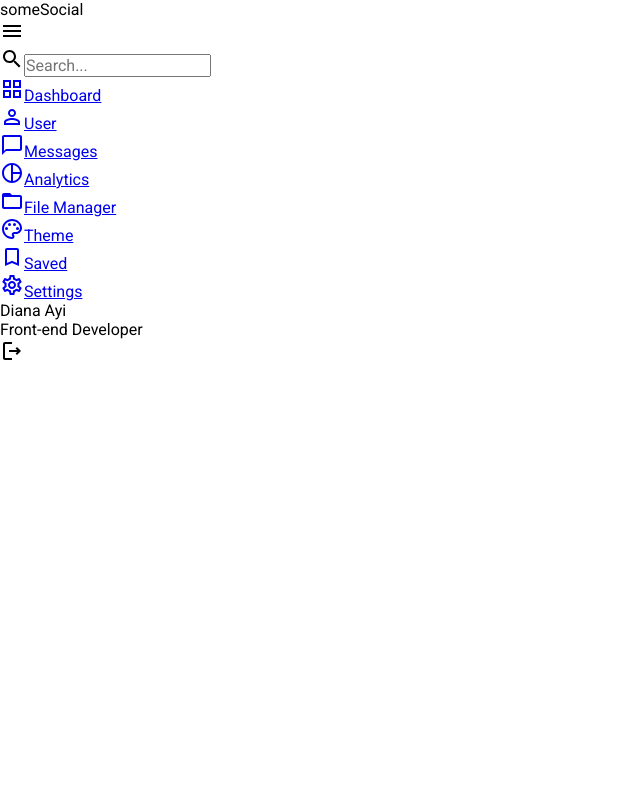
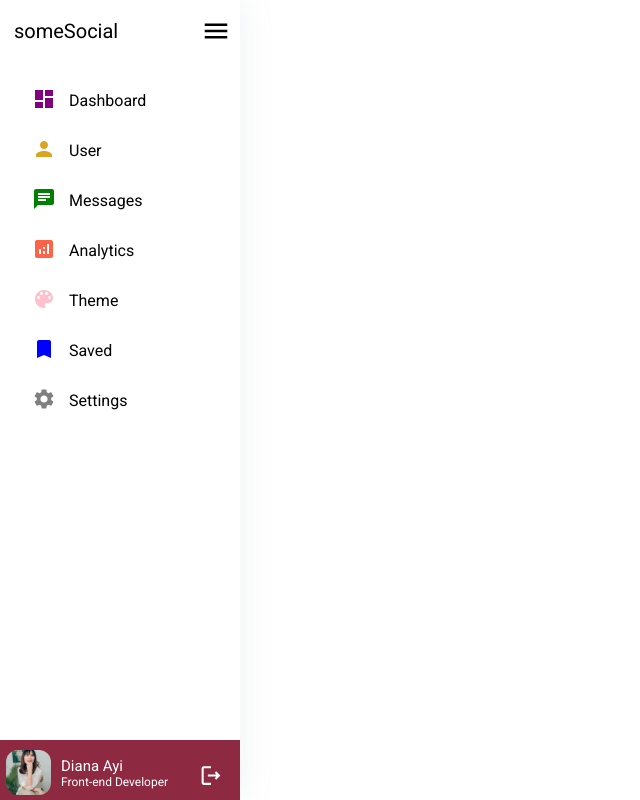
Before and after one commit to jpzambranoleon/jsx-template-prototype, a React (Create React App) app: page / in a window 1280 px wide. Shown: the whole page, without its empty margins (0-640 px from the left). Built offline with nearby package versions, Linux system fonts and the light colour scheme.

Commit message:
updated files

```diff
--- a/src/components/sidebar/Sidebar.jsx
+++ b/src/components/sidebar/Sidebar.jsx
@@ -1,13 +1,12 @@
 import MenuIcon from '@mui/icons-material/Menu';
-import GridViewIcon from '@mui/icons-material/GridView';
-import SearchIcon from '@mui/icons-material/Search';
-import PersonOutlineIcon from '@mui/icons-material/PersonOutline';
-import ChatBubbleOutlineIcon from '@mui/icons-material/ChatBubbleOutline';
-import PieChartOutlineIcon from '@mui/icons-material/PieChartOutline';
-import FolderOpenIcon from '@mui/icons-material/FolderOpen';
-import ColorLensOutlinedIcon from '@mui/icons-material/ColorLensOutlined';
-import BookmarkBorderIcon from '@mui/icons-material/BookmarkBorder';
-import SettingsOutlinedIcon from '@mui/icons-material/SettingsOutlined';
+import DashboardIcon from '@mui/icons-material/Dashboard';
+import PersonIcon from '@mui/icons-material/Person';
+import ChatIcon from '@mui/icons-material/Chat';
+import AnalyticsIcon from '@mui/icons-material/Analytics';
+import FolderIcon from '@mui/icons-material/Folder';
+import ColorLensIcon from '@mui/icons-material/ColorLens';
+import BookmarkIcon from '@mui/icons-material/Bookmark';
+import SettingsIcon from '@mui/icons-material/Settings';
 import LogoutOutlinedIcon from '@mui/icons-material/LogoutOutlined';
 import "./sidebar.css"
 
@@ -18,58 +17,48 @@ function Sidebar() {
                 <div className="logo">
                     <div className="logo-name">someSocial</div>
                 </div>
-                <MenuIcon />
+                <MenuIcon className="menu-icon"/>
             </div>
             <ul className="nav-list">
                 <li>
-                    <SearchIcon />
-                    <input type="text" placeholder="Search..." />
-                </li>
-                <li>
-                    <a href="#">
-                        <GridViewIcon />
+                    <a href="menu-item active">
+                        <i><DashboardIcon htmlColor="purple" /></i>
                         <span className="links-name">Dashboard</span>
                     </a>
                 </li>
                 <li>
                     <a href="#">
-                        <PersonOutlineIcon />
+                        <i><PersonIcon htmlColor="goldenrod"/></i>
                         <span className="links-name">User</span>
                     </a>
                 </li>
                 <li>
                     <a href="#">
-                        <ChatBubbleOutlineIcon />
+                        <i><ChatIcon htmlColor='green' /></i>
                         <span className="links-name">Messages</span>
                     </a>
                 </li>
                 <li>
                     <a href="#">
-                        <PieChartOutlineIcon />
+                        <i><AnalyticsIcon htmlColor='tomato'/></i>
                         <span className="links-name">Analytics</span>
                     </a>
                 </li>
                 <li>
                     <a href="#">
-                        <FolderOpenIcon />
-                        <span className="links-name">File Manager</span>
-                    </a>
-                </li>
-                <li>
-                    <a href="#">
-                        <ColorLensOutlinedIcon />
+                        <i><ColorLensIcon htmlColor='pink' /></i>
                         <span className="links-name">Theme</span>
                     </a>
                 </li>
                 <li>
                     <a href="#">
-                        <BookmarkBorderIcon />
+                        <i><BookmarkIcon htmlColor='blue'/></i>
                         <span className="links-name">Saved</span>
                     </a>
                 </li>
                 <li>
                     <a href="#">
-                        <SettingsOutlinedIcon />
+                        <i><SettingsIcon htmlColor='grey'/></i>
                         <span className="links-name">Settings</span>
                     </a>
                 </li>
@@ -77,13 +66,13 @@ function Sidebar() {
             <div className="profile-content">
                 <div className="profile">
                     <div className="profile-details">
-                        {/* <img src="/assets/person/diana.jpg" alt="" /> */}
+                        <img src="/assets/person/diana.jpg" alt="" />
                         <div className="name-job">
                             <div className="name">Diana Ayi</div>
                             <div className="job">Front-end Developer</div>
                         </div>
                     </div>
-                    <LogoutOutlinedIcon />
+                    <LogoutOutlinedIcon className="log-out"/>
                 </div>
             </div>
         </div>
--- a/src/components/sidebar/sidebar.css
+++ b/src/components/sidebar/sidebar.css
@@ -1,128 +1,122 @@
-@media (min-width: 768px) {
-    .navbar-vertical.navbar-expand-md.fixed-left {
-        left: 0;
-        border-width: 0 1px 0 0;
-    }
+.sidebar {
+    position: fixed;
+    top: 0;
+    left: 0;
+    height: 100%;
+    width: 240px;
+    background: white;
+    padding: 6px 14px;
+    box-shadow: 0 0 2rem 0 rgba(136,152,170,.15);
 }
 
-@media (min-width: 768px) {
-    .navbar-vertical.navbar-expand-md {
-        display: block;
-        position: fixed;
-        top: 0;
-        bottom: 0;
-        width: 100%;
-        max-width: 250px;
-        padding-left: 1.5rem;
-        padding-right: 1.5rem;
-        overflow-y: auto;
-    }
+.sidebar .logo-content .logo {
+    color: black;
+    display: flex;
+    height: 50px;
+    width: 100%;
+    align-items: center;
 }
 
-.navbar-vertical {
-    box-shadow: 0 0 2rem 0 rgba(136,152,170,.15)!important;
+.logo-content .logo .logo-name {
+    font-size: 20px;
+    font-weight: 400;
 }
 
-.bg-white {
-    background-color: #fff!important;
+.sidebar .menu-icon {
+    position: absolute;
+    color: black;
+    left: 90%;
+    top: 6px;
+    font-size: 20px;
+    height: 50px;
+    width: 30px;
+    text-align: center;
+    line-height: 50px;
+    transform: translate(-50%);
 }
 
-@media (min-width: 768px) {
-    .navbar-expand-md {
-        flex-flow: row nowrap;
-        justify-content: flex-start;
-    }
+.sidebar ul {
+    margin-top: 20px;
 }
 
-.navbar, .navbar .container, .navbar .container-fluid, .navbar .container-lg, .navbar .container-md, .navbar .container-sm, .navbar .container-xl {
-    display: flex;
-    flex-wrap: wrap;
-    align-items: center;
-    justify-content: space-between;
+.sidebar ul li {
+    position: relative;
+    height: 50px;
+    width: 100%;
+    margin: 0 5px;
+    list-style: none;
+    line-height: 50px;
 }
 
-.navbar {
-    position: relative;
-    padding: 1rem;
+.sidebar ul li a {
+    color: black;
+    display: flex;
+    align-items: center;
+    text-decoration: none;
+    transition: all 0.4s ease;
+    border-radius: 12px;
 }
 
-article, aside, figcaption, figure, footer, header, hgroup, main, nav, section {
-    display: block;
+.sidebar ul li a:hover {
+    background: hsl(252, 30%, 95%);
 }
 
-*, :after, :before {
-    box-sizing: border-box;
+.sidebar ul li  i {
+    height: 40px;
+    min-width: 50px;
+    border-radius: 12px;
+    line-height: 50px;
+    text-align: center;
 }
 
-@media (min-width: 768px) {
-    .navbar-vertical.navbar-expand-md>[class*=container] {
-        flex-direction: column;
-        align-items: stretch;
-        min-height: 100%;
-        padding-left: 0;
-        padding-right: 0;
-    }
+.sidebar .profile-content {
+    position: absolute;
+    color: #fff;
+    bottom: 0;
+    left: 0;
+    width: 100%;
 }
 
-.navbar, .navbar .container, .navbar .container-fluid, .navbar .container-lg, .navbar .container-md, .navbar .container-sm, .navbar .container-xl {
-    display: flex;
-    flex-wrap: wrap;
-    align-items: center;
-    justify-content: space-between;
+.sidebar .profile-content .profile {
+    position: relative;
+    padding: 10px 6px;
+    height: 60px;
+    background: #8d2a41;
 }
 
-.container, .container-fluid, .container-lg, .container-md, .container-sm, .container-xl {
-    width: 100%;
-    padding-right: 15px;
-    padding-left: 15px;
-    margin-right: auto;
-    margin-left: auto;
+.profile-content .profile .profile-details {
+    display: flex;
+    align-items: center;
 }
 
-.navbar-light .navbar-toggler {
-    color: rgba(0,0,0,.5);
-    border-color: transparent;
+.profile .profile-details img {
+    height: 45px;
+    width: 45px;
+    object-fit: cover;
+    border-radius: 12px;
 }
 
-@media (min-width: 768px) {
-    .navbar-expand-md .navbar-toggler {
-        display: none;
-    }
+.profile .profile-details .name-job {
+    margin-left: 10px;
 }
 
-[type=button]:not(:disabled), [type=reset]:not(:disabled), [type=submit]:not(:disabled), button:not(:disabled) {
-    cursor: pointer;
+.profile .profile-details .name {
+    font-size: 15px;
+    font-weight: 400;
 }
 
-.navbar-toggler {
-    padding: 0.25rem 0.75rem;
-    font-size: 1.25rem;
-    line-height: 1;
-    background-color: initial;
-    border: 1px solid transparent;
-    border-radius: 0.375rem;
+.profile .profile-details .job {
+    font-size: 12px;
 }
 
-[type=button], [type=reset], [type=submit], button {
-    -webkit-appearance: button;
+.profile .log-out {
+    position: absolute;
+    left: 88%;
+    bottom: 5px;
+    transform: translateX(-50%);
+    min-width: 50px;
+    top: 23px;
+    height: 25px;
+    font-size: 20px;
+    border-radius: 12px;
 }
-
-button, select {
-    text-transform: none;
-}
-
-button, input {
-    overflow: visible;
-}
-button, input, optgroup, select, textarea {
-    margin: 0;
-    font-family: inherit;
-    font-size: inherit;
-    line-height: inherit;
-}
-button {
-    border-radius: 0;
-}
-*, :after, :before {
-    box-sizing: border-box;
-}
```
